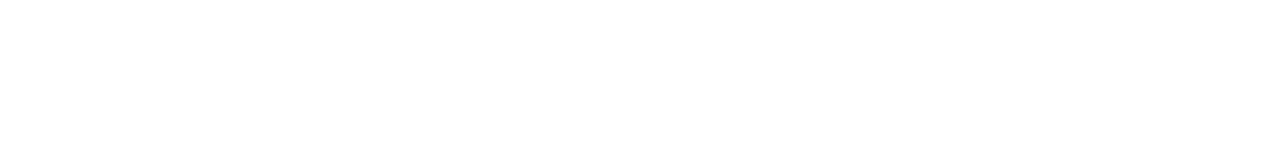
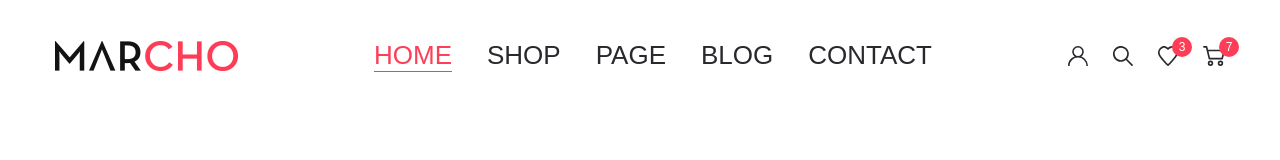
Before and after one commit to LiRein11/marcho, a website: page app/index.html in a window 1280 px wide. Drawn offline with nearby package versions, Linux system fonts and the light colour scheme; files that its build step writes are made by us from their sources.

Commit message:
added header, added fonts

```diff
--- a/app/index.html
+++ b/app/index.html
@@ -9,6 +9,50 @@
 </head>
 <body>
 
+  <header class="header">
+    <div class="container">
+      <div class="header__inner">
+        <a class="logo" href="#">
+          <img class="logo__img" src="images/logo.png" alt="logo">
+        </a>
+        <nav class="menu">
+          <ul class="menu__list">
+            <li class="menu__list-item">
+              <a class="menu__list-link menu__list-link--active" href="#">HOME</a>
+            </li>
+            <li class="menu__list-item">
+              <a class="menu__list-link" href="#">SHOP</a>
+            </li>
+            <li class="menu__list-item">
+              <a class="menu__list-link" href="#">PAGE</a>
+            </li>
+            <li class="menu__list-item">
+              <a class="menu__list-link" href="#">BLOG</a>
+            </li>
+            <li class="menu__list-item">
+              <a class="menu__list-link" href="#">CONTACT</a>
+            </li>
+          </ul>
+        </nav>
+        <div class="user-nav">
+            <a class="user-nav__link" href="#">
+              <img class="user-nav__link-img" src="images/icons/user.svg" alt="user icon">
+            </a>
+            <a class="user-nav__link" href="#">
+              <img class="user-nav__link-img" src="images/icons/search.svg" alt="user icon">
+            </a>
+            <a class="user-nav__link" href="#">
+              <img class="user-nav__link-img" src="images/icons/heart.svg" alt="user icon">
+              <span class="user-nav__num">3</span>
+            </a>
+            <a class="user-nav__link" href="#">
+              <img class="user-nav__link-img" src="images/icons/cart.svg" alt="user icon">
+              <span class="user-nav__num">7</span>
+            </a>
+        </div>
+      </div>
+    </div>
+  </header>
 
 
 
--- a/app/scss/_fonts.scss
+++ b/app/scss/_fonts.scss
@@ -0,0 +1,43 @@
+@font-face{
+  font-family: 'Quicksand-Regular', sans-serif;
+  font-weight: 400;
+  font-style: normal;
+
+  src:  local('Quicksand-Regular'),
+        url('../fonts/Quicksand-Regular.woff2') format('woff2'),
+        url('../fonts/Quicksand-Regular.woff') format('woff');
+  font-display: swap;
+}
+
+@font-face{
+  font-family: 'Quicksand-Medium', sans-serif;
+  font-weight: 500;
+  font-style: normal;
+
+  src:  local('Quicksand-Medium'),
+        url('../fonts/Quicksand-Medium.woff2') format('woff2'),
+        url('../fonts/Quicksand-Medium.woff') format('woff');
+  font-display: swap;
+}
+
+@font-face{
+  font-family: 'Roboto-Regular', sans-serif;
+  font-weight: 400;
+  font-style: normal;
+
+  src:  local('Roboto-Regular'),
+        url('../fonts/Roboto-Regular.woff2') format('woff2'),
+        url('../fonts/Roboto-Regular.woff') format('woff');
+  font-display: swap;
+}
+
+@font-face{
+  font-family: 'Roboto-Bold', sans-serif;
+  font-weight: 700;
+  font-style: normal;
+
+  src:  local('Roboto-Bold'),
+        url('../fonts/Roboto-Bold.woff2') format('woff2'),
+        url('../fonts/Roboto-Bold.woff') format('woff');
+  font-display: swap;
+}
--- a/app/scss/_global.scss
+++ b/app/scss/_global.scss
@@ -1,5 +1,12 @@
+body{
+  color: $default;
+  font-size: 16px;
+  font-size: 26px;
+  @extend %quicksand-500;
+}
 
-
-body{
-
+.container{
+  max-width: 1200px;
+  margin: 0 auto;
+  padding: 0 15px;
 }
--- a/app/scss/_reset.scss
+++ b/app/scss/_reset.scss
@@ -47,3 +47,7 @@ textarea,
 select {
   font: inherit;
 }
+
+a{
+  text-decoration: none;
+}
--- a/app/scss/_vars.scss
+++ b/app/scss/_vars.scss
@@ -0,0 +1,23 @@
+ $accent: #fe3e57 ;
+ $default: #8d8d8d ;
+ $title: #29282d ;
+
+%quicksand-400{
+  font-family: 'Quicksand-Regular', sans-serif;
+  font-weight: 400;
+}
+
+%quicksand-500{
+  font-family: 'Quicksand-Medium', sans-serif;
+  font-weight: 500;
+}
+
+%roboto-400{
+  font-family: 'Roboto-Regular', sans-serif;
+  font-weight: 400;
+}
+
+%roboto-700{
+  font-family: 'Roboto-Bold', sans-serif;
+  font-weight: 700;
+}
--- a/app/scss/style.scss
+++ b/app/scss/style.scss
@@ -3,6 +3,69 @@
 @import 'reset';
 @import 'global';
 
+.header{
+  padding: 40px 0;
+  &__inner{
+    display: flex;
+    justify-content: space-between;
+    align-items: center;
+
+  }
+}
+
+.menu{
+  &__list{
+    display: flex;
+  }
+  &__list-item + .menu__list-item{
+    padding-left: 35px;
+  }
+  &__list-link{
+    color: $title;
+    padding-bottom: 1px;
+    transition: all .3s;
+    @extend %quicksand-400;
+    &:hover{
+      color: $accent;
+      border-bottom: 1px solid $accent;
+      @extend %quicksand-500;
+    }
+  }
+  &__list-link--active{
+    color: $accent;
+    border-bottom: 1px solid $accent;
+    @extend %quicksand-500;
+  }
+}
+
+.user-nav{
+  display: flex;
+  &__link{
+    position: relative;
+  }
+  &__link + .user-nav__link{
+    padding-left: 25px;
+  }
+  &__num{
+    position: absolute;
+    width: 20px;
+    height: 20px;
+    border-radius: 50%;
+    background-color: $accent;
+    top: -9px;
+    right: -14px;
+    font-size: 12px;
+    color: #fff;
+    line-height: 20px;
+    text-align: center;
+  }
+}
+
+
+
+
+
+
 
 
 
```
Also changed, not shown: app/fonts/Quicksand-Medium.woff (added), app/fonts/Quicksand-Medium.woff2 (added), app/fonts/Quicksand-Regular.woff (added), app/fonts/Quicksand-Regular.woff2 (added), app/fonts/Roboto-Bold.woff (added), app/fonts/Roboto-Bold.woff2 (added), app/fonts/Roboto-Regular.woff (added), app/fonts/Roboto-Regular.woff2 (added), app/images/icons/cart.svg (added), app/images/icons/heart.svg (added), app/images/icons/search.svg (added), app/images/icons/user.svg (added), app/images/logo.png (added), app/js/main.min.js.
